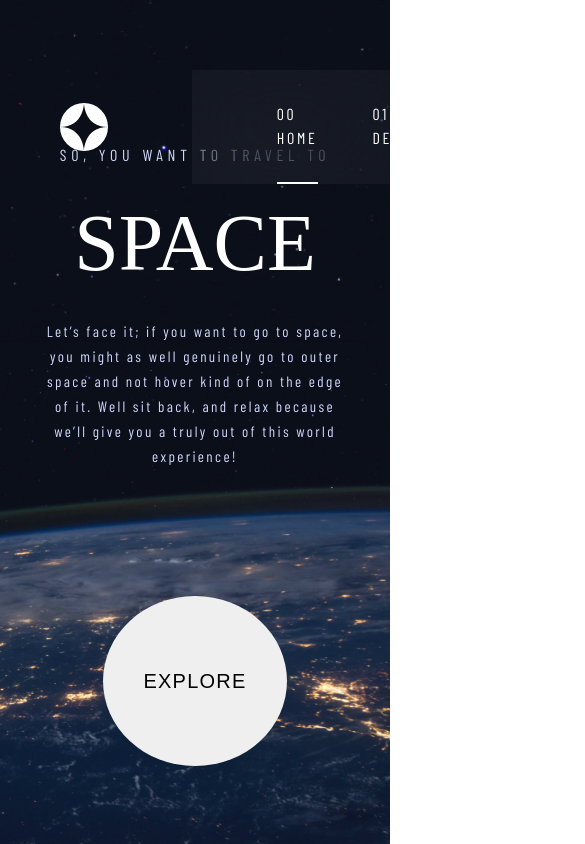
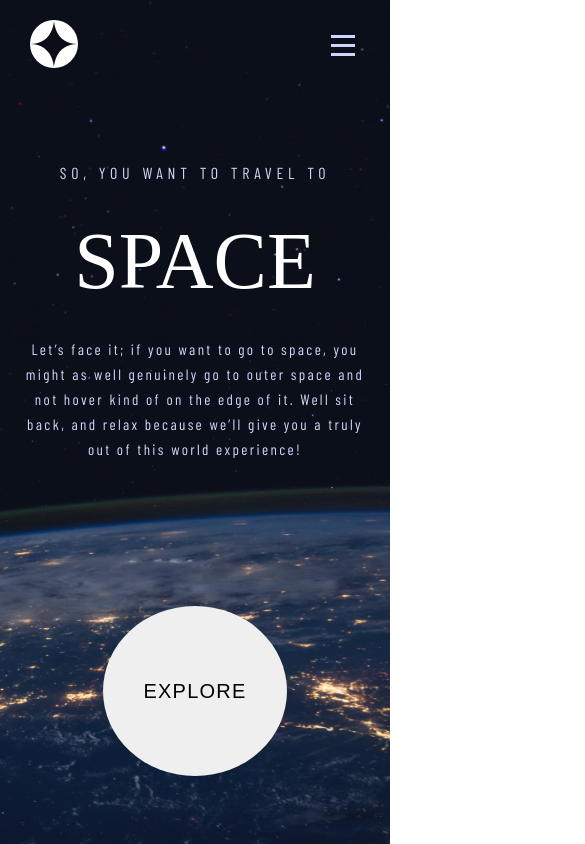
Before and after one commit to Mentoring-Repository/app7-space-tourism, a React (Create React App) app: page / in a window 390 px wide. Shown: the top 844 px of the page, 585 px wide, since content can reach past the window. Built offline with nearby package versions, Linux system fonts and the light colour scheme; a web font is replaced by a local one.

Commit message:
header - responsive for tablet and mobile, added burger and toggle functionality

```diff
--- a/src/App.css
+++ b/src/App.css
@@ -56,24 +56,15 @@ a {
 	text-transform: uppercase;
 }
 
-
 /* Media queries tablet */
 
-@media (max-width: 1024px) {
+@media (max-width: 1200px) {
 	.homepage {
 		background: url("/public/images/Background_home_tablet.jpg");
 		background-size: cover;
 		background-position: center;
 		background-repeat: no-repeat;
-    padding: 80px 30px 30px 30px;
-  }
-}
-
-/* Media queries mobile */
-
-@media (max-width: 768px) {
-  .homepage {
-    padding: 80px 30px 30px 30px;
+		padding: 100px 100px 80px;
 	}
 
 	.btn-explore {
@@ -85,9 +76,23 @@ a {
 	}
 }
 
+@media (max-width: 1024px) {
+
+}
+
+/* Media queries mobile */
+
+@media (max-width: 768px) {
+	.homepage {
+		padding: 80px 20px 20px 20px;
+	}
+
+
+}
+
 @media (max-width: 370px) {
 	.homepage {
-    padding: 80px 15px 15px 15px;
+		padding: 80px 10px 10px 10px;
+		height: auto;
 	}
-
 }
--- a/src/Components/Header/Header.css
+++ b/src/Components/Header/Header.css
@@ -16,10 +16,18 @@ header nav {
 	backdrop-filter: blur(40.774227142333984px);
 }
 
+hr {
+	height: 2px;
+	width: 40%;
+	color: white;
+	margin-right: -100px;
+	z-index: 20;
+}
+
 nav ul {
 	display: flex;
 	flex-direction: row;
-	justify-content: flex-start;
+    justify-content: center;
 	list-style: none;
 	margin: 0;
 	padding-left: 15%;
@@ -43,6 +51,169 @@ nav ul li a {
 	text-transform: uppercase;
 }
 
-.active{
+.active {
 	border-bottom: 2px solid white;
 }
+
+.nav__mobile {
+	display: none;
+}
+
+.nav__mobile-burger {
+	display: none;
+}
+
+/* Media queries tablet */
+
+@media (max-width: 1200px) {
+	header {
+        position: fixed;
+		left: auto;
+		right: 0;
+		top: 0;
+		width: 100%;
+	}
+
+    .logo {
+		padding-top: 15px;
+		padding-left: 15px;
+	}
+
+    .link-index {
+        display: none;
+    }
+
+    hr {
+        display: none;
+    }
+
+    nav ul {
+        padding-left: 0;
+    }
+
+    nav ul li {
+        margin-left: 45px;
+    }
+}
+
+/* Media queries mobile */
+
+@media (max-width: 768px) {
+	.nav__desktop {
+		display: none;
+	}
+
+	.nav__mobile {
+		display: block;
+	}
+
+	header {
+		height: 100%;
+		overflow: hidden;
+		align-items: flex-start;
+	}
+
+	hr {
+		display: none;
+	}
+
+	header nav {
+		width: 70%;
+		height: 100%;
+		transition: all 0.3s ease;
+		z-index: 1;
+	}
+
+	.logo {
+		padding-top: 50px;
+		padding-left: 50px;
+	}
+
+	.nav-hidden {
+		transform: translateX(100%);
+	}
+
+	.nav-visible {
+		transform: translateX(0);
+	}
+
+	nav ul {
+		position: relative;
+		display: flex;
+		flex-direction: column;
+		padding-left: 0;
+		padding-top: 30%;
+	}
+
+	nav ul li {
+		margin-left: 40px;
+		padding: 2rem 0;
+		border-right: solid 2px transparent;
+		border-bottom: none;
+		transition: all 0.3s ease-in-out;
+	}
+
+	nav ul li:hover {
+		border-color: white;
+	}
+
+	.active {
+		border-right: 2px solid white;
+		border-bottom: none;
+	}
+
+	.nav__mobile-burger {
+		display: block;
+		position: absolute;
+		top: 60px;
+		right: 60px;
+		cursor: pointer;
+	}
+
+	.nav__mobile-close {
+		position: absolute;
+		top: 60px;
+		right: 60px;
+		cursor: pointer;
+		z-index: 10;
+	}
+}
+
+@media (max-width: 576px) {
+    header {
+        height: 100%;
+    }
+
+    header nav {
+        height: 100%;
+    }
+
+	nav ul {
+		position: relative;
+		display: flex;
+		flex-direction: column;
+		padding-left: 0;
+		padding-top: 130px;
+	}
+
+	.logo {
+		padding-top: 20px;
+		padding-left: 30px;
+	}
+
+	.nav__mobile-burger {
+		display: block;
+		position: absolute;
+		top: 35px;
+		right: 35px;
+		cursor: pointer;
+	}
+
+	.nav__mobile-close {
+		position: absolute;
+		top: 35px;
+		right: 35px;
+		cursor: pointer;
+		z-index: 10;
+	}
+}
--- a/src/Components/Header/Header.js
+++ b/src/Components/Header/Header.js
@@ -2,35 +2,66 @@ import "./Header.css";
 import { useState } from "react";
 
 const Header = () => {
-    const [activeLink, setActiveLink] = useState(0);
+	const [activeLink, setActiveLink] = useState(0);
+    const [navVisibilty, setNavVisibilty] = useState(false)
 
-    const links = [
-        {text: "00 Home", path: "/"},
-        {text: "01 Destination", path: "/destination"},
-        {text: "02 Crew", path: "/crew"},
-        {text: "03 Technology", path: "/technology"},
-    ]
+	const links = [
+		{ text: "Home", path: "/" },
+		{ text: "Destination", path: "/destination" },
+		{ text: "Crew", path: "/crew" },
+		{ text: "Technology", path: "/technology" },
+	];
 
-    const changeActiveLink = (index) => {
-        setActiveLink(index)
+	const handleActiveLinks = (index) => {
+		setActiveLink(index);
+	};
+
+    const handleNavVisibilty = () => {
+        setNavVisibilty(!navVisibilty)
     }
 
 	return (
 		<header>
-			<img
+			<img className="logo"
 				src="images/Logo.svg"
 				alt=""
 			/>
 			<hr />
-			<nav>
+
+            {/* Desktop nav */}
+
+			<nav className="nav__desktop">
 				<ul>
 					{links.map((link, index) => (
-                        <li key={index} onClick={() => changeActiveLink(index)} className={index === activeLink ? 'active' : ''}>
-                            <a href={link.path}>{link.text}</a>
-                        </li>
-                    ))}
+						<li
+							key={index}
+							onClick={() => handleActiveLinks(index)}
+							className={index === activeLink ? "active" : ""}
+						>
+							<a href={link.path}><span className="link-index">0{index} </span>{link.text}</a>
+						</li>
+					))}
 				</ul>
 			</nav>
+
+            {/* Mobile nav */}
+
+            <nav className={navVisibilty ? 'nav__mobile nav-visible' : 'nav__mobile nav-hidden'}>
+                <img onClick={handleNavVisibilty} className="nav__mobile-close" src="/images/Close.svg" alt=""/>
+				<ul>
+					{links.map((link, index) => (
+						<li
+							key={index}
+							onClick={() => handleActiveLinks(index)}
+							className={index === activeLink ? "active" : ""}
+						>
+							<a href={link.path}><span>0{index} </span>{link.text}</a>
+						</li>
+					))}
+				</ul>
+			</nav>
+
+            <img onClick={handleNavVisibilty} className="nav__mobile-burger" src="images/Burger.png" alt=""/>
 		</header>
 	);
 };
--- a/src/Page/Homepage.js
+++ b/src/Page/Homepage.js
@@ -2,7 +2,7 @@ const Homepage = () => {
 	return (
 		<div className="homepage">
 			<div className="homepage__content row justify-content-center align-items-end h-100">
-				<div className="col-12 col-xl-6 d-flex flex-column justify-content-end pb-5 text-center text-xl-start">
+				<div className="col-12 col-xl-6 d-flex flex-column justify-content-end pb-5 px-0 text-center text-xl-start">
 					<p className="heading-5 light-purple-text">
 						SO, YOU WANT TO TRAVEL TO
 					</p>
```
Also changed, not shown: public/images/Burger.png (added), public/images/Close.svg (added). Lines whose indentation alone changed are shown as unchanged.
